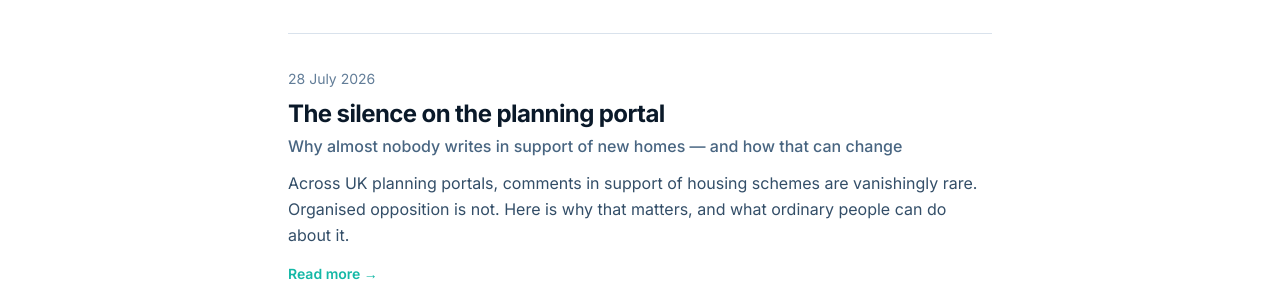
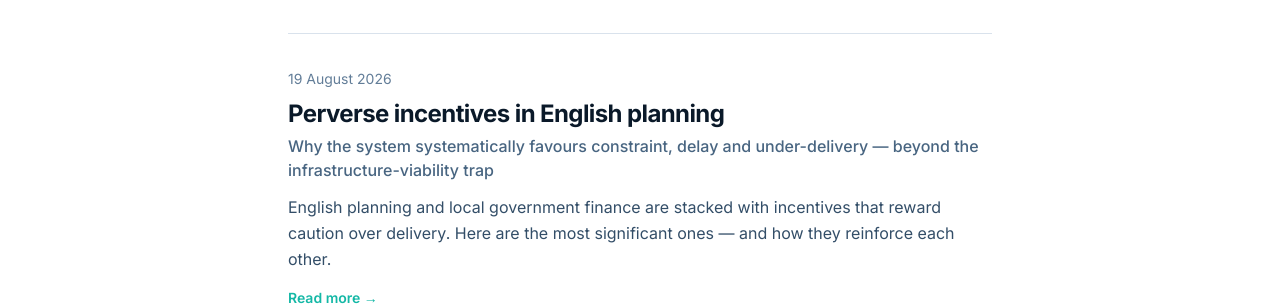
Before and after one commit to stumpyuk1/build-on, a Next.js app: page /blog in a window 1280 px wide. Shown: the part 646-952 px from the top of the page. Built offline with nearby package versions, Linux system fonts and the light colour scheme; no server answers.

Commit message:
feat(blog): add 'Perverse incentives in English planning' from X article

```diff
--- a/data/blog-posts.ts
+++ b/data/blog-posts.ts
@@ -14,6 +14,44 @@ export type BlogPost = {
  * Add new entries at the top. Rendered by /blog and /blog/[slug].
  */
 export const blogPosts: BlogPost[] = [
+  {
+    slug: "perverse-incentives-in-english-planning",
+    title: "Perverse incentives in English planning",
+    subtitle:
+      "Why the system systematically favours constraint, delay and under-delivery — beyond the infrastructure-viability trap",
+    date: "2026-08-19",
+    author: "Build On",
+    excerpt:
+      "English planning and local government finance are stacked with incentives that reward caution over delivery. Here are the most significant ones — and how they reinforce each other.",
+    body: [
+      "There are a wide set of perverse incentives embedded in the English planning and local government finance system. These incentives systematically favour constraint, delay, and under-delivery over the rapid provision of homes.",
+      "Here are the most significant ones, beyond the infrastructure-viability trap already discussed.",
+      "1. Concentrated local costs versus diffuse national benefits",
+      "New housing imposes visible, immediate costs on existing residents (traffic, school places, change to views, pressure on services). The benefits — lower prices, labour mobility, intergenerational equity, higher national output — are diffuse, long-term, and mostly felt elsewhere.",
+      "Local politicians therefore face strong electoral incentives to resist or dilute large allocations. National targets exist on paper, but the political pain is local. This is classic public-choice territory: decision-makers respond to the voters who can punish them, not to the abstract national interest.",
+      "2. Weak fiscal rewards for growth",
+      "English local authorities capture relatively little ongoing financial benefit from new homes. Council tax is low by international standards and is subject to equalisation and national controls. The New Homes Bonus was always partial and is being wound down or replaced by weaker mechanisms.",
+      "By contrast, business rates (especially from commercial development) can be more lucrative. The result is a structural bias: residential growth brings costs and political risk with limited lasting fiscal upside, while commercial schemes are often preferred. Recent multi-year settlements have tried to improve this by letting councils keep more of the council-tax base growth, but the incentive remains far weaker than in systems where local government retains a larger share of the uplift from development.",
+      "3. Affordable housing requirements as a rigid, front-loaded tax",
+      "Section 106 affordable housing obligations are set as policy targets (often 30–40 % or higher) and then frequently negotiated downwards on viability grounds. This creates several distortions: uncertainty and delay while viability is argued; a tendency for high headline targets that are known to be unviable in many locations, forcing site-by-site haggling; and transfer of value from landowner/developer to the public sector in a way that is opaque and unpredictable, rather than a transparent land-value capture mechanism.",
+      "In lower-value or heavily constrained sites, the obligation can kill the scheme entirely rather than deliver any affordable homes. The intention is socially worthy. The incentive effect is to reduce overall supply, particularly of marginal sites.",
+      "4. Cumulative regulatory layering",
+      "Developers face a growing stack of requirements that each make sense in isolation but compound destructively: Community Infrastructure Levy plus residual Section 106; Biodiversity Net Gain; nutrient neutrality and water quality rules; the Future Homes Standard and net-zero building regulations; minimum space standards; design codes and heritage constraints.",
+      "Each adds cost and risk. Because many of these costs are fixed or front-loaded, they hit smaller sites and SME builders especially hard. Large housebuilders can absorb the complexity; many smaller ones cannot. The net effect is reduced competition and lower overall output.",
+      "5. The Green Belt as political sacred cow",
+      "The Green Belt was originally intended to prevent urban sprawl and encourage regeneration. In practice it has become a near-absolute constraint that forces development further out (leapfrogging), inflates land values inside the boundary, and prevents logical urban extensions even where infrastructure and sustainability arguments are strong.",
+      "Political incentives strongly favour defending the designation rather than reviewing it rigorously. “Grey belt” reforms attempt to create limited flexibility, but the underlying incentive structure remains: any release is treated as a political defeat.",
+      "6. Five-year land supply and the tilted balance",
+      "The requirement for a five-year supply of deliverable sites, and the “tilted balance” that applies when it is absent, was meant to force councils to plan positively. In practice it has produced perverse effects on both sides. Councils face pressure to show optimistic trajectories or under-allocate difficult sites. Developers are incentivised to challenge the supply calculation and promote speculative applications.",
+      "The result is often more planning by appeal, greater uncertainty, and a focus on short-term deliverability accounting rather than long-term strategic growth.",
+      "7. Build-out incentives and land-market dynamics",
+      "In a system where planning permission is scarce and valuable, the rational strategy for a landowner or large developer is often to release homes slowly to protect local prices rather than flood the market. Permissions do not automatically equal completions. Attempts to force faster build-out (penalties, use-it-or-lose-it rules) run into commercial realities and can simply reduce the incentive to seek permission in the first place.",
+      "How they interact",
+      "These incentives reinforce one another. Weak fiscal rewards make councils more sensitive to local opposition. High affordable-housing and infrastructure demands make sites more fragile. Green Belt constraints push development onto harder sites that then fail viability tests. The discretionary nature of the system allows all of these pressures to be expressed through case-by-case negotiation rather than clear rules.",
+      "The overall result is a system that is formally committed to higher housing numbers while containing multiple mechanisms that reward delay, under-scaling, and risk avoidance. Fixing any single element (housing targets, Green Belt, viability guidance) without addressing the underlying incentive structure tends to produce only temporary or partial improvement.",
+      "This is why supply remains sticky even when national policy appears more pro-housing. The arithmetic and the politics both push in the same direction: caution over delivery.",
+    ],
+  },
   {
     slug: "when-the-numbers-do-the-refusing",
     title: "When the numbers do the refusing",
```
